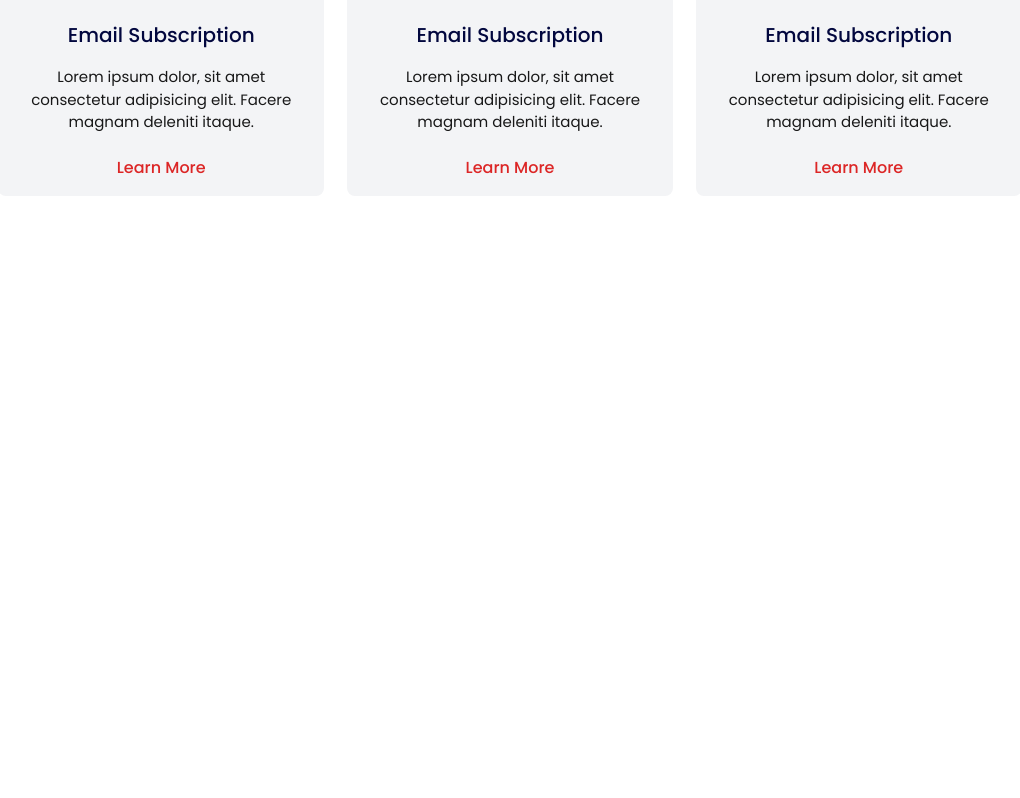
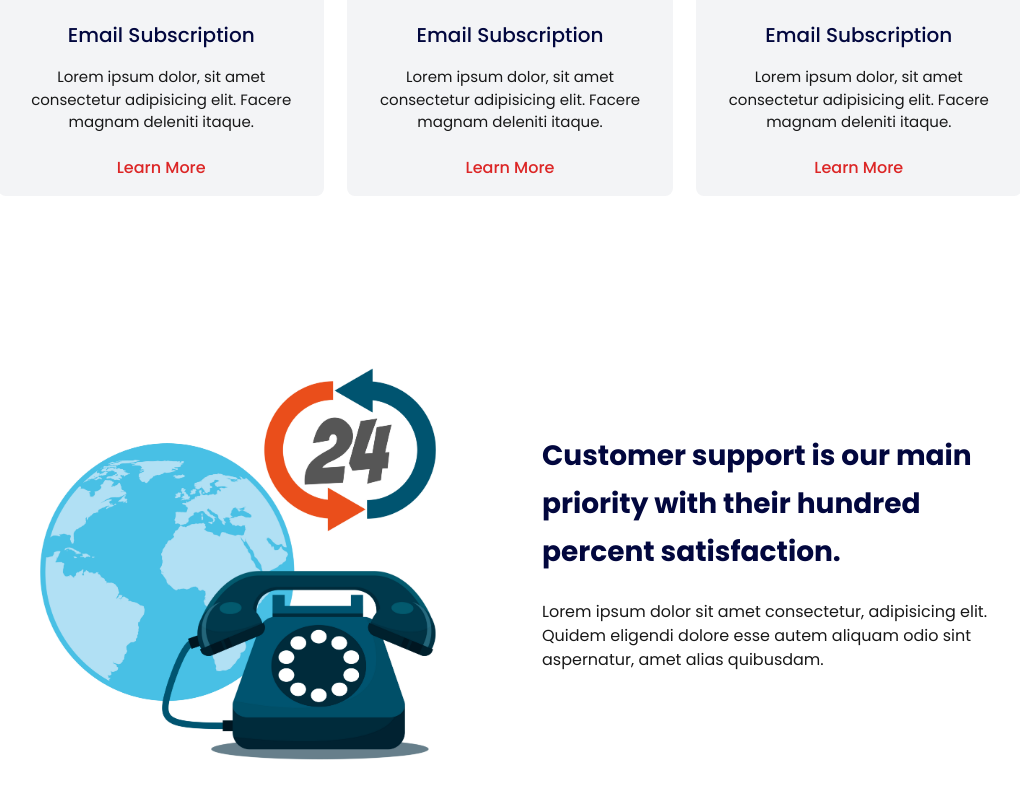
Before and after one commit to moonspark78/Agency-Website, a Next.js app: page / in a window 1280 px wide. Shown: the part 1448-2246 px from the top of the page, without its empty margins (130-1150 px from the left). Before the commit the page ends 1692 px from the top, so only its background shows below. Built offline with nearby package versions, Linux system fonts and the light colour scheme.

Commit message:
:art: Starting with the Customer Section    :art:

```diff
--- /dev/null
+++ b/app/components/CustomerSupport/CustomerSupport.tsx
@@ -0,0 +1,25 @@
+import Image from "next/image";
+import React from "react";
+import SupportImg from "@/public/images/support.jpg";
+
+const CustomerSupport = () => {
+  return (
+    <div className="pt-[5rem] pb-[3rem]">
+      <div className="w-[80%] mx-auto grid grid-cols-1 lg:grid-cols-2 gap-[4rem] items-center">
+        <div className="order-2 lg:order-1">
+          <Image src={SupportImg} alt="support" />
+        </div>
+        <div className="order-1 lg:order-2">
+          <h1 className="text-[20px] md:text-[25px] lg:text-[28px] text-[#02073e] font-bold leading-[2rem] md:leading-[3rem]">
+            Customer support is our main priority with their hundred percent
+            satisfaction.
+          </h1>
+          <p className="mt-[1.5rem] mb-[1.5rem] text-black opacity-90 text-[15px] md:text-[16px]">Lorem ipsum dolor sit amet consectetur, adipisicing elit.
+             Quidem eligendi dolore esse autem aliquam odio sint aspernatur, amet alias quibusdam.</p>
+        </div>
+      </div>
+    </div>
+  );
+};
+
+export default CustomerSupport;
--- a/app/components/Home.tsx
+++ b/app/components/Home.tsx
@@ -1,12 +1,14 @@
 import React from 'react'
 import Hero from "./Hero/Hero"
 import Features from "./Features/Features"
+import CustomerSupport from './CustomerSupport/CustomerSupport'
 
 const Home = () => {
   return (
     <div>
       <Hero/>
       <Features/>
+      <CustomerSupport/>
     </div>
   )
 }
```
